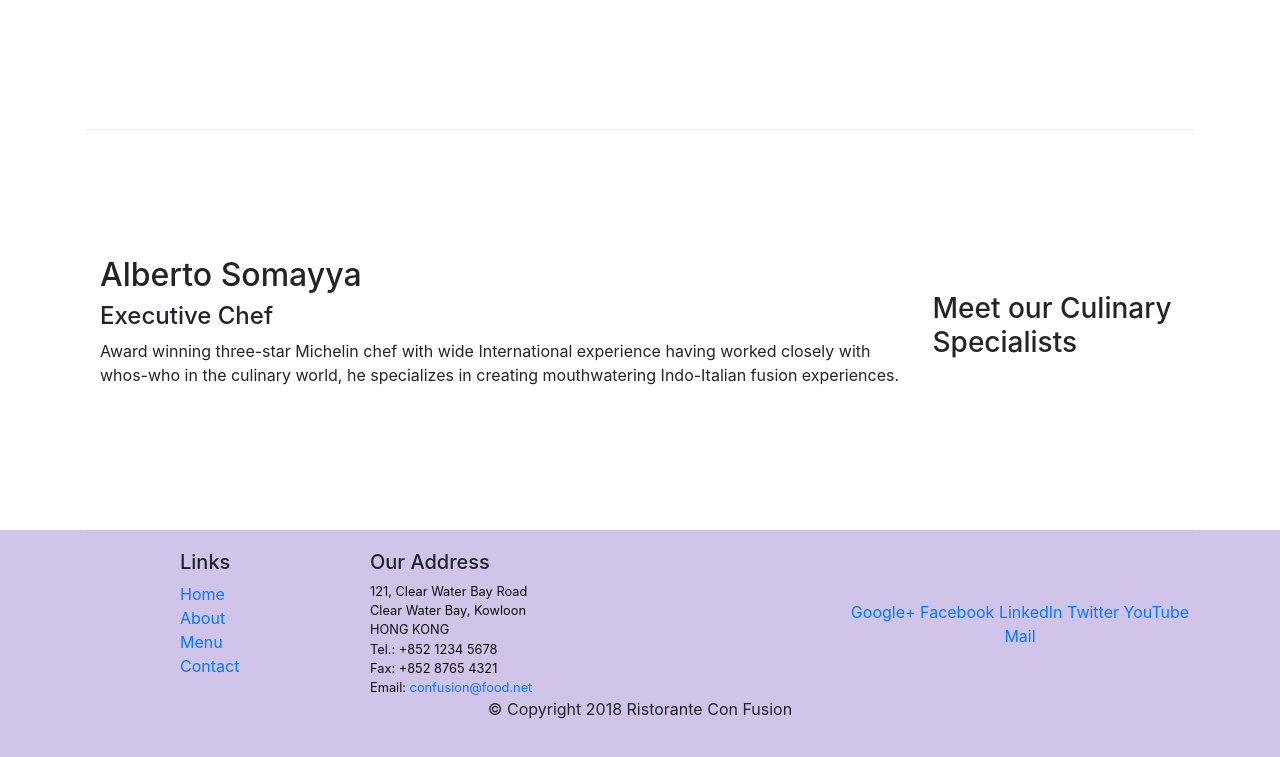
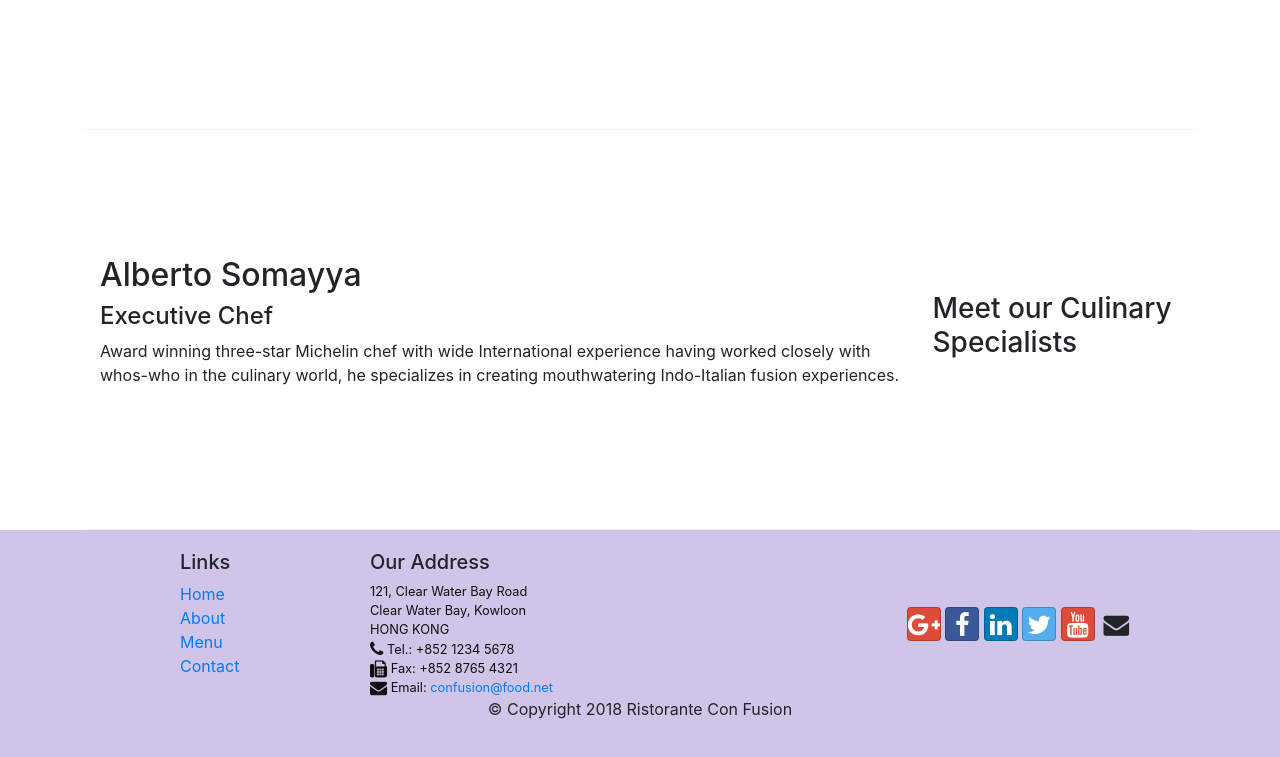
Before and after one commit to raushan606/conFusion-Bootstrap, a website: page index.html in a window 1280 px wide. Shown: the part 1004-1761 px from the top of the page. Drawn offline with nearby package versions, Linux system fonts and the light colour scheme.

Commit message:
icon fonts

```diff
--- a/index.html
+++ b/index.html
@@ -44,13 +44,25 @@
         <div class="collapse navbar-collapse" id="Navbar">
           <ul class="navbar-nav mr-auto">
             <li class="nav-item active">
-              <a class="nav-link" href="#"><span class="fa fa-home fa-lg"></span> Home</a>
+              <a class="nav-link" href="#"
+                ><span class="fa fa-home fa-lg"></span> Home</a
+              >
             </li>
             <li class="nav-item">
-              <a class="nav-link" href="./aboutus.html"><span class="fa fa-info fa-lg"></span> About</a>
+              <a class="nav-link" href="./aboutus.html"
+                ><span class="fa fa-info fa-lg"></span> About</a
+              >
             </li>
-            <li class="nav-item"><a class="nav-link" href="#"><span class="fa fa-list fa-lg"></span> Menu</a></li>
-            <li class="nav-item"><a class="nav-link" href="#"><span class="fa fa-address-card fa-lg"></span> Contact</a></li>
+            <li class="nav-item">
+              <a class="nav-link" href="#"
+                ><span class="fa fa-list fa-lg"></span> Menu</a
+              >
+            </li>
+            <li class="nav-item">
+              <a class="nav-link" href="#"
+                ><span class="fa fa-address-card fa-lg"></span> Contact</a
+              >
+            </li>
           </ul>
         </div>
       </div>
@@ -137,19 +149,30 @@
               121, Clear Water Bay Road<br />
               Clear Water Bay, Kowloon<br />
               HONG KONG<br />
-              Tel.: +852 1234 5678<br />
-              Fax: +852 8765 4321<br />
-              Email: <a href="mailto:confusion@food.net">confusion@food.net</a>
+              <i class="fa fa-phone fa-lg"></i> Tel.: +852 1234 5678<br />
+              <i class="fa fa-fax fa-lg"></i> Fax: +852 8765 4321<br />
+              <i class="fa fa-envelope fa-lg"></i> Email:
+              <a href="mailto:confusion@food.net">confusion@food.net</a>
             </address>
           </div>
           <div class="col-12 col-sm-4 align-self-center">
             <div class="text-center">
-              <a href="http://google.com/+">Google+</a>
-              <a href="http://www.facebook.com/profile.php?id=">Facebook</a>
-              <a href="http://www.linkedin.com/in/">LinkedIn</a>
-              <a href="http://twitter.com/">Twitter</a>
-              <a href="http://youtube.com/">YouTube</a>
-              <a href="mailto:">Mail</a>
+              <a class="btn btn-social-icon btn-google" href="http://google.com/+"
+                ><i class="fa fa-google-plus fa-lg"></i
+              ></a>
+              <a class="btn btn-social-icon btn-facebook"  href="http://www.facebook.com/profile.php?id="
+                ><i class="fa fa-facebook fa-lg"></i
+              ></a>
+              <a class="btn btn-social-icon btn-linkedin"  href="http://www.linkedin.com/in/"
+                ><i class="fa fa-linkedin fa-lg"></i
+              ></a>
+              <a class="btn btn-social-icon btn-twitter"  href="http://twitter.com/"
+                ><i class="fa fa-twitter fa-lg"></i
+              ></a>
+              <a class="btn btn-social-icon btn-google"  href="http://youtube.com/"
+                ><i class="fa fa-youtube fa-lg"></i
+              ></a>
+              <a class="btn btn-social-icon"  href="mailto:"><i class="fa fa-envelope fa-lg"></i></a>
             </div>
           </div>
         </div>
```
Also changed, not shown: aboutus.html (+16 -6 lines).
